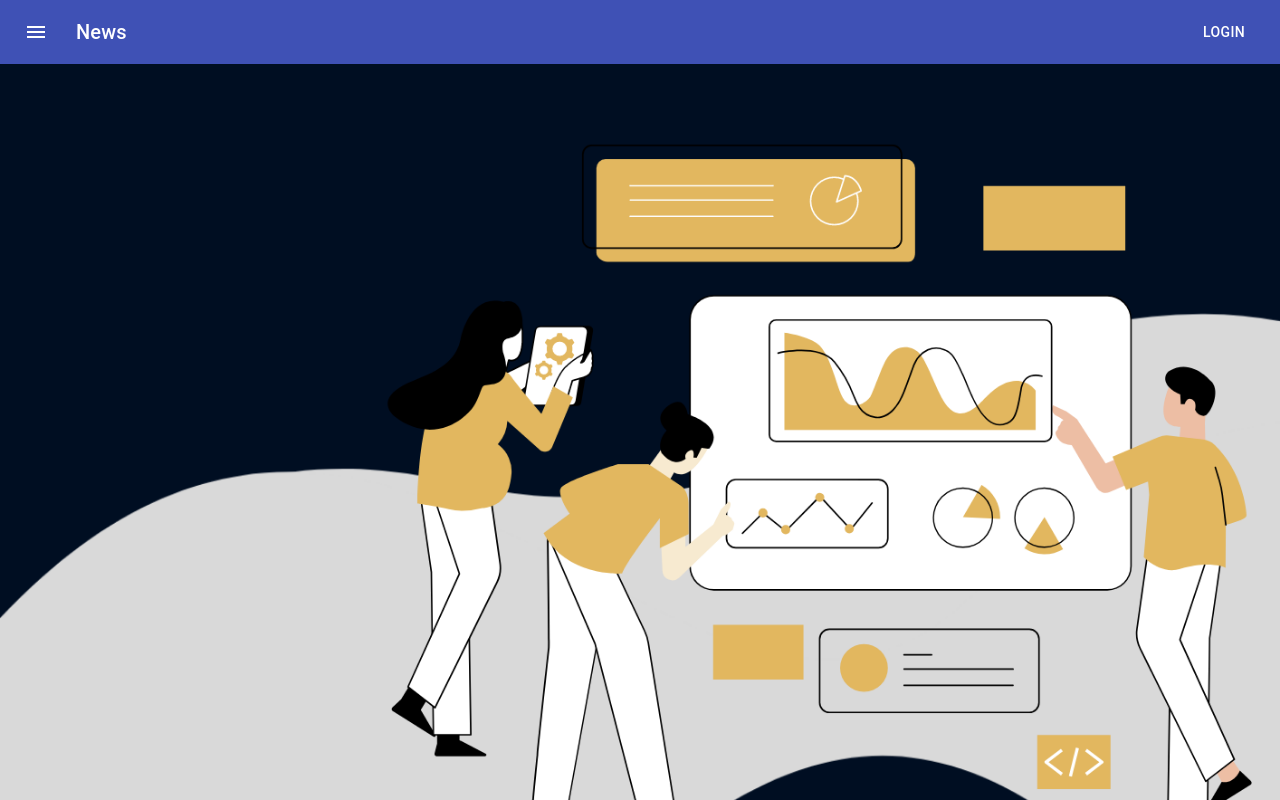
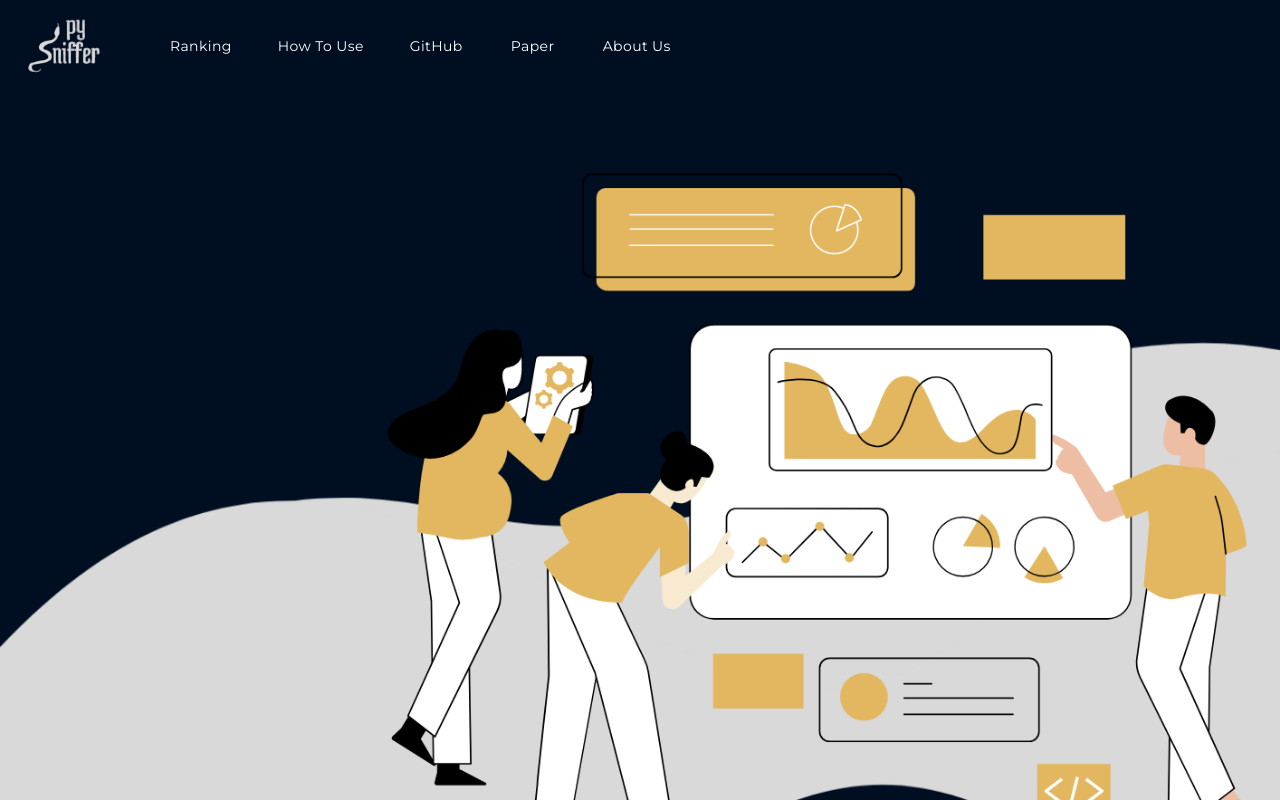
Before and after one commit to Mariana-Helena/PySniffer-Web-Application, a React (Create React App) app: page /home in a window 1280 px wide. Shown: the top 800 px of the page. Built offline with nearby package versions, Linux system fonts and the light colour scheme.

Commit message:
changing app bar

```diff
--- a/public/index.html
+++ b/public/index.html
@@ -24,7 +24,7 @@
       work correctly both with client-side routing and a non-root public URL.
       Learn how to configure a non-root public URL by running `npm run build`.
     -->
-    <title>Py Sniffer</title>
+    <title>PySniffer</title>
   </head>
   <body>
     <noscript>You need to enable JavaScript to run this app.</noscript>
--- a/src/components/appbar/index.tsx
+++ b/src/components/appbar/index.tsx
@@ -5,36 +5,38 @@ import Toolbar from '@material-ui/core/Toolbar';
 import Typography from '@material-ui/core/Typography';
 import Button from '@material-ui/core/Button';
 import IconButton from '@material-ui/core/IconButton';
-import MenuIcon from '@material-ui/icons/Menu';
-
-const useStyles = makeStyles((theme: Theme) =>
-  createStyles({
-    root: {
-      flexGrow: 1,
-    },
-    menuButton: {
-      marginRight: theme.spacing(2),
-    },
-    title: {
-      flexGrow: 1,
-    },
-  }),
-);
+import useStyles from "./styles";
+import logo from "../../assets/img/GrayLogo.png";
+import { useHistory } from 'react-router-dom';
 
 export default function NavAppBar() {
   const classes = useStyles();
+  const history = useHistory();
+
+  const changeRoute = (route:string) => {
+    history.push(route);
+  };
+
+  const openGitHub = () => {
+    //window.open("http://www.google.com");
+  };
+
+  const openPaper = () => {
+    //window.open("http://www.google.com");
+  };
 
   return (
     <div className={classes.root}>
-      <AppBar position="static">
+      <AppBar position="static" className={classes.appBar}>
         <Toolbar>
-          <IconButton edge="start" className={classes.menuButton} color="inherit" aria-label="menu">
-            <MenuIcon />
+          <IconButton edge="start" className={classes.menuButton} color="inherit" aria-label="menu"  onClick={()=>changeRoute("/home")}>
+            <img src={logo} alt="Py Sniffer Logo" className={classes.logo}/>
           </IconButton>
-          <Typography variant="h6" className={classes.title}>
-            News
-          </Typography>
-          <Button color="inherit">Login</Button>
+          <Button color="inherit" className={classes.button} onClick={()=>changeRoute("/ranking")}>Ranking</Button>
+          <Button color="inherit" className={classes.button} onClick={()=>changeRoute("/how-to-use")} >How to Use</Button>
+          <Button color="inherit" className={classes.button} onClick={openGitHub} >GitHub</Button>
+          <Button color="inherit" className={classes.button} onClick={openPaper} >Paper</Button>
+          <Button color="inherit" className={classes.button} onClick={()=>changeRoute("/about-us")} >About us</Button>
         </Toolbar>
       </AppBar>
     </div>
--- /dev/null
+++ b/src/components/appbar/styles.tsx
@@ -0,0 +1,31 @@
+import { makeStyles, Theme, createStyles } from "@material-ui/core/styles";
+
+const useStyles = makeStyles((theme: Theme) =>
+  createStyles({
+    root: {
+      flexGrow: 1,
+    },
+    menuButton: {
+      marginRight: theme.spacing(2),
+    },
+    appBar: {
+      backgroundColor: "#000E22",
+    },
+    button: {
+      fontFamily: "Montserrat",
+      textTransform: "capitalize",
+      "&:focus": {
+        color: "#E2B75F",
+      },
+      "&:hover": {
+        color: "#E2B75F",
+      },
+      marginLeft: "30px"
+    },
+    logo: {
+      width: "80px"
+    }
+  })
+);
+
+export default useStyles;
--- a/src/index.tsx
+++ b/src/index.tsx
@@ -6,6 +6,10 @@ import reportWebVitals from './reportWebVitals';
 
 ReactDOM.render(
   <React.StrictMode>
+    <link
+        href="https://fonts.googleapis.com/css2?family=Montserrat"
+        rel="stylesheet"
+      ></link>
     <App />
   </React.StrictMode>,
   document.getElementById('root')
```
